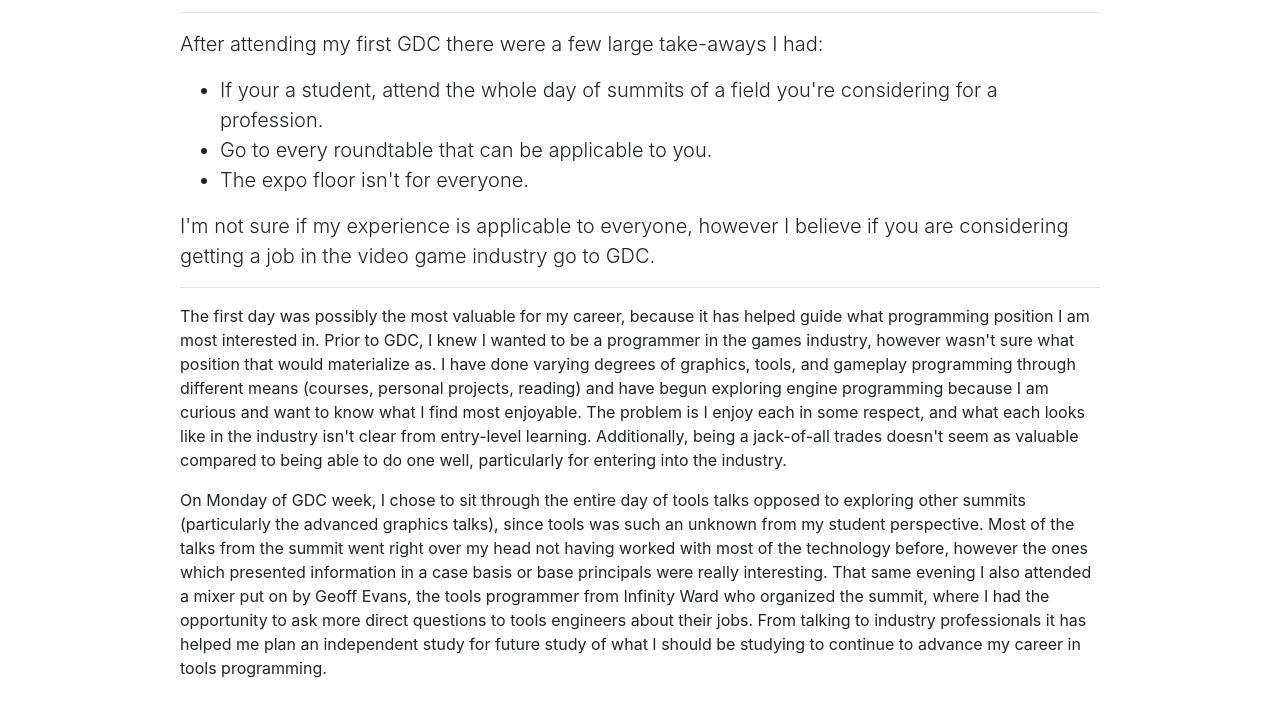
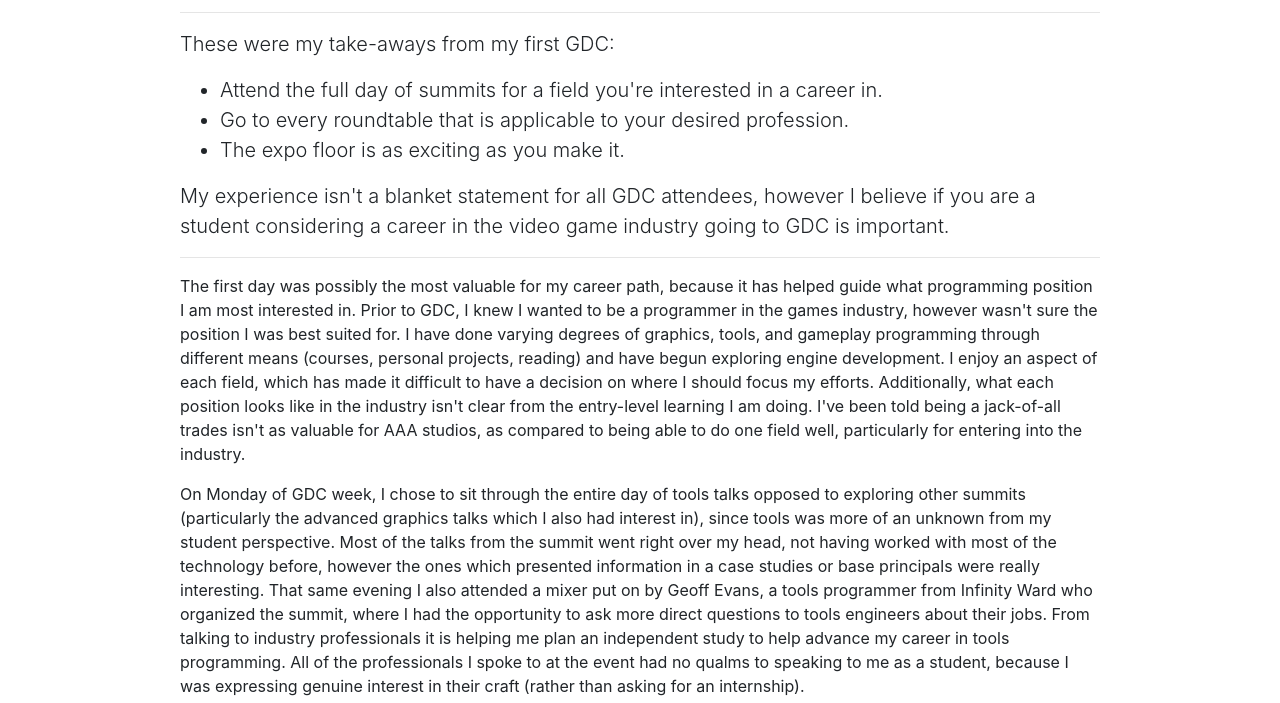
Before and after one commit to jacwilso/jacwilso.github.io, a plain HTML site: page DevBlog/GDC_03-25-18.html in a window 1280 px wide. Shown: the part 215-918 px from the top of the page. Drawn offline with Linux system fonts and the light colour scheme.

Commit message:
updated GDC blog

```diff
--- a/DevBlog/GDC_03-25-18.html
+++ b/DevBlog/GDC_03-25-18.html
@@ -39,22 +39,24 @@
           <hr>
 
           <!-- Post Content -->
-          <p class="lead">After attending my first GDC there were a few large take-aways I had:</p>
+          <p class="lead">These were my take-aways from my first GDC:</p>
           	<ul class="lead">
-          		<li>If your a student, attend the whole day of summits of a field you're considering for a profession.</li>
-          		<li>Go to every roundtable that can be applicable to you.</li>
-          		<li>The expo floor isn't for everyone.</li>
+          		<li>Attend the full day of summits for a field you're interested in a career in.</li>
+          		<li>Go to every roundtable that is applicable to your desired profession.</li>
+          		<li>The expo floor is as exciting as you make it.</li>
           	</ul>
-          	<p class="lead">I'm not sure if my experience is applicable to everyone, however I believe if you are considering getting a job in the video game industry go to GDC.
+          	<p class="lead">My experience isn't a blanket statement for all GDC attendees, however I believe if you are a student considering a career in the video game industry going to GDC is important.
           </p>
 
           <!--If there are no summits directly related to your craft, jump around talks, especially summit talks to find out about mixer-->
 
           <hr>
 
-          <p>The first day was possibly the most valuable for my career, because it has helped guide what programming position I am most interested in. Prior to GDC, I knew I wanted to be a programmer in the games industry, however wasn't sure what position that would materialize as. I have done varying degrees of graphics, tools, and gameplay programming through different means (courses, personal projects, reading) and have begun exploring engine programming because I am curious and want to know what I find most enjoyable. The problem is I enjoy each in some respect, and what each looks like in the industry isn't clear from entry-level learning. Additionally, being a jack-of-all trades doesn't seem as valuable compared to being able to do one well, particularly for entering into the industry.</p>
+          <p>The first day was possibly the most valuable for my career path, because it has helped guide what programming position I am most interested in. Prior to GDC, I knew I wanted to be a programmer in the games industry, however wasn't sure the position I was best suited for. I have done varying degrees of graphics, tools, and gameplay programming through different means (courses, personal projects, reading) and have begun exploring engine development. I enjoy an aspect of each field, which has made it difficult to have a decision on where I should focus my efforts. Additionally, what each position looks like in the industry isn't clear from the entry-level learning I am doing. I've been told being a jack-of-all trades isn't as valuable for AAA studios, as compared to being able to do one field well, particularly for entering into the industry.</p>
 
-          <p>On Monday of GDC week, I chose to sit through the entire day of tools talks opposed to exploring other summits (particularly the advanced graphics talks), since tools was such an unknown from my student perspective. Most of the talks from the summit went right over my head not having worked with most of the technology before, however the ones which presented information in a case basis or base principals were really interesting. That same evening I also attended a mixer put on by Geoff Evans, the tools programmer from Infinity Ward who organized the summit, where I had the opportunity to ask more direct questions to tools engineers about their jobs. From talking to industry professionals it has helped me plan an independent study for future study of what I should be studying to continue to advance my career in tools programming.</p>
+          <p>On Monday of GDC week, I chose to sit through the entire day of tools talks opposed to exploring other summits (particularly the advanced graphics talks which I also had interest in), since tools was more of an unknown from my student perspective. Most of the talks from the summit went right over my head, not having worked with most of the technology before, however the ones which presented information in a case studies or base principals were really interesting. That same evening I also attended a mixer put on by Geoff Evans, a tools programmer from Infinity Ward who organized the summit, where I had the opportunity to ask more direct questions to tools engineers about their jobs. From talking to industry professionals it is helping me plan an independent study to help advance my career in tools programming. All of the professionals I spoke to at the event had no qualms to speaking to me as a student, because I was expressing genuine interest in their craft (rather than asking for an internship).</p>
+
+          <p>The tools summits talked ended on Monday, however there were also round-tables which is where developers meet to discuss problems they are having at their studio. This was a great opportunity to hear more about the specific problems studios are looking to solve, as well as a newcomer to the field be able to take note of keywords being repeated or emphasized. Even if you don't speak up at these events, people will start to recognize your face the more of the same topic you attend. I had LinkedIn messaged a speaker from one of the Monday talks, and I would like to believe that because she saw me at a round-table she responded.
 
           <!-- Preview Image -->
           <div class="txt-center">
@@ -67,7 +69,7 @@
 
           <hr>
 
-          <p>GDC large with great opportunity to meet other developers and see technology companies are showing off. I found that the West conference hall is where I had most success in having interesting conversations with other professionals (because it was largely devoid of recruiters and other students). On the last day I had the chance to walk the expo floor, and while it seemed most other expoers were enjoying their time I found myself finished after 15 minutes walking from end to end. I had no urge to walk into a booth and play what I could play at home or stand in a line to speak with a recruiter, it was interesting seeing the technology but the interest faded quick.</p>
+          <p>GDC is also a great opportunity to meet other developers and see what technology companies are showing off. I found that the West conference hall is where I had most success in having interesting conversations with other professionals (because it was largely devoid of recruiters and other students). On my last day I took the time to walk the expo floor, and while it seemed most other students were enjoying their time I found myself finished after 15 minutes walking from end to end. I had no urge to walk into a booth and play what I could play at home or stand in a line to speak with a recruiter, it was interesting seeing the technology but the interest faded quick. The expo floor was also much closer to a consumer products conference rather than a conference about being a better developer.</p>
 
           <div class="txt-center">
             <img class="banner-img-4 img-fluid rounded" src="/content/images/blog/gdc_18/map.jpg" alt="">
@@ -77,7 +79,7 @@
 
           <hr>
 
-          <p>On the second day of the conference I thought I would spend most of my day in the math for programmers talks, since I had enjoyed the content from previous years (through GDC Youtube channel). However, I quickly found that the topics weren't as interesting for me in person, so I adapted my schedule for other talks. From people who I had spoken to prior to GDC it was recommended to me to sit in talks not directly related to my field, so that's what I did. I jumped from an indie talk to a gameplay/design talk on Edith Finch to some tech art talks. This was much more interesting because I got to meet professionals who weren't just programmers and I found these talks really intersesting. And by talking to people at these talks I made some really good connections and actually became interested in other fields that I was unsure of prior.</p>
+          <p>On the second day of the conference I thought I would spend most of my day in the math for programmers talks, since I had enjoyed the content from previous years (through GDC Youtube channel). However, I quickly found that the topics this year weren't as interesting for me, so I adapted my schedule for other talks. From people who I had spoken to prior to GDC it was recommended to me to sit in talks not directly related to my field, so that's what I did. I jumped from an indie talk to a gameplay/design talk on Edith Finch to some tech art talks. This was much more interesting because I got to meet professionals who weren't just programmers and I found these talks really intersesting. And by talking to people at these talks I made some really good connections and actually became interested in other fields that I was unsure of prior.</p>
 
           <div class="txt-center">
             <img class="banner-img-4 img-fluid rounded" src="/content/images/blog/gdc_18/procedural_recipes.jpg" alt="">
@@ -87,7 +89,7 @@
 
           <hr>
 
-          <p>Going to talks because of the speaker/game.</p>
+          <p>Going to talks because of the speaker/game.The other piece of advice I got from other GDC experts was to go to talks about games you are interested in or people who you want to hear speak. For me, I went to a talk by Mike Acton who is the former principal engineer at Insomniac games and now principal engineer at Unity. I was excited about the talk because of the speaker which helped me to be excited about the talk. I heard great things from others about going to talks about Sonic because they were a huge fan of the game. I highly recommend skipping a technical talk for one that you get to listen to the creator of a game you enjoyed, because seeing that talk in person isn't something that can be replicated through the GDC vault.</p>
 
           <div class="text-center">
             <img class="banner-img-4 img-fluid rounded" src="/content/images/blog/gdc_18/no_mans_sky_procedural.jpg" alt="">
```
